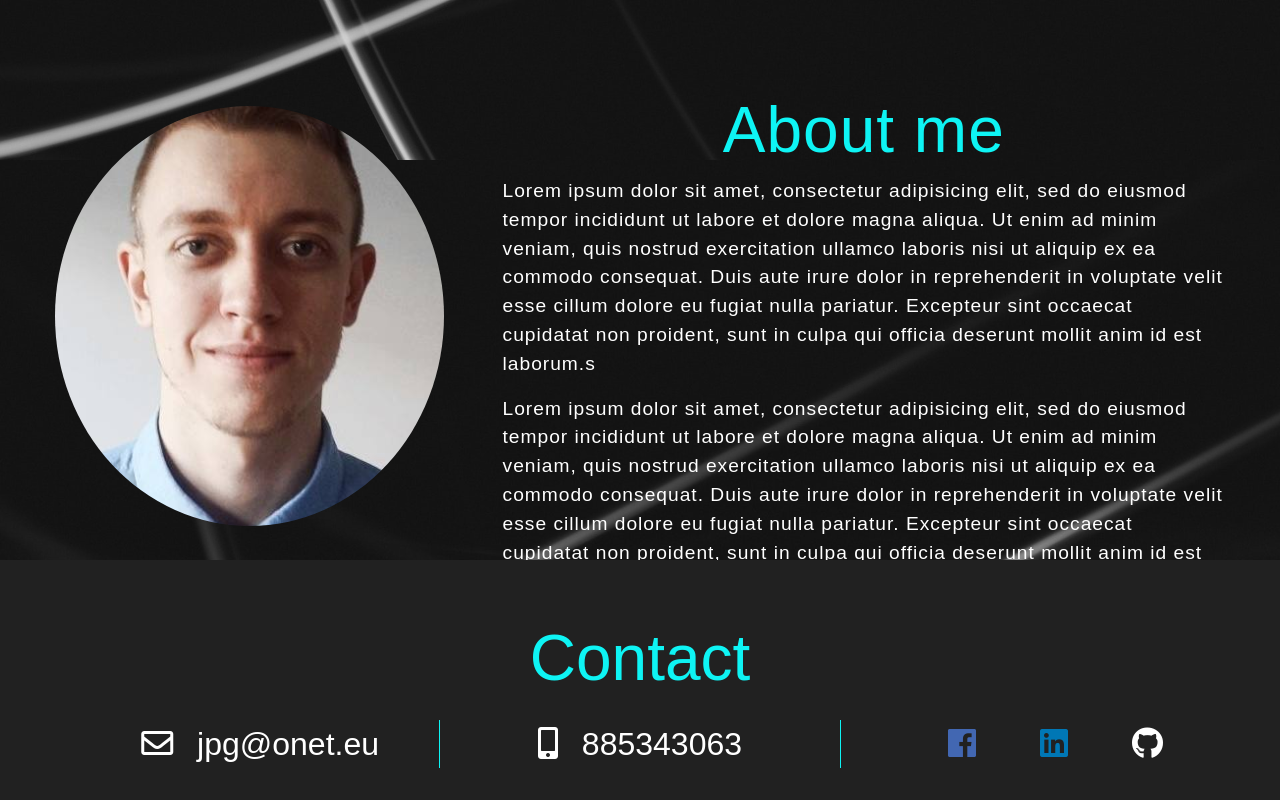
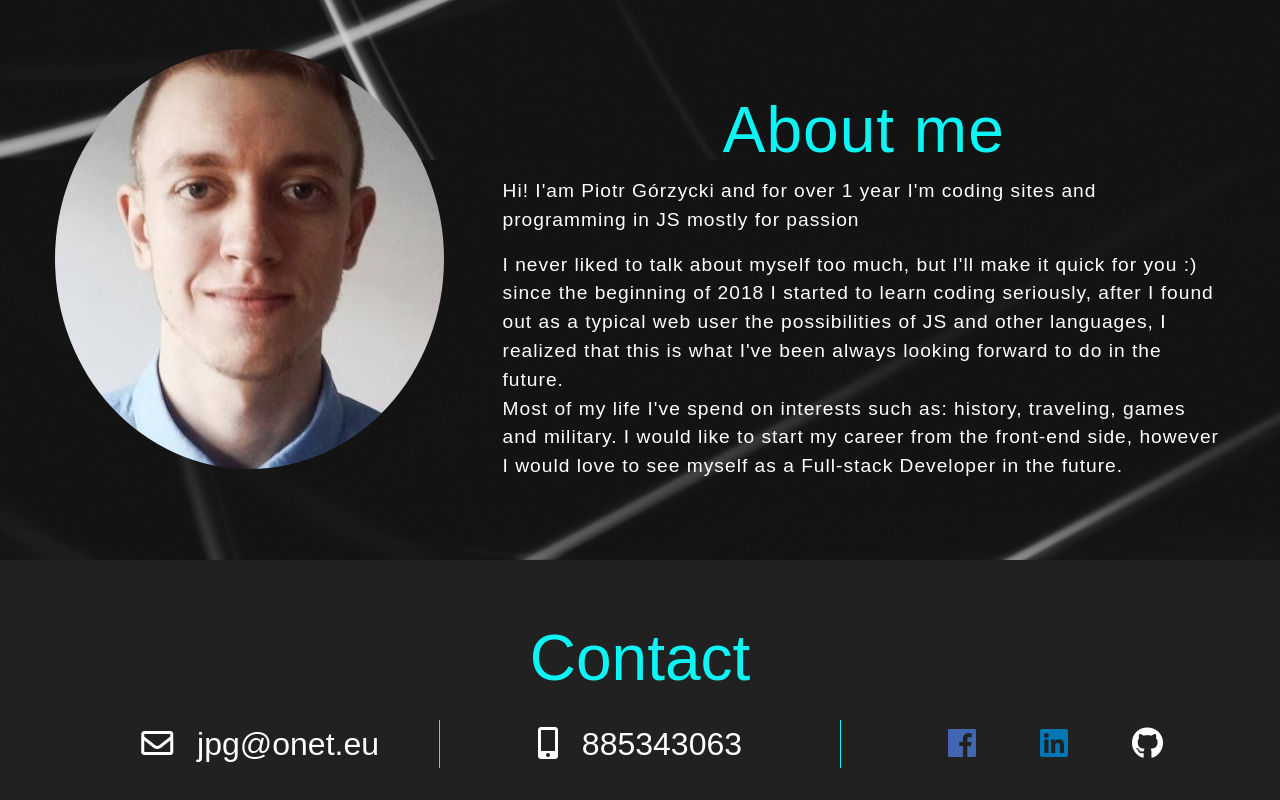
Before and after one commit to pGorzycki/portfolio, a plain HTML site: page index.html in a window 1280 px wide. Shown: the part 2400-3200 px from the top of the page. Drawn offline with nearby package versions, Linux system fonts and the light colour scheme; animation ran at ten frames a second.

Commit message:
about me text

```diff
--- a/index.html
+++ b/index.html
@@ -111,8 +111,12 @@
 			</div>
 			<div class="about-me-info animate animate-right">
 				<h1 class="aboutme-header"> About me </h1>
-				<p> Lorem ipsum dolor sit amet, consectetur adipisicing elit, sed do eiusmod tempor incididunt ut labore et dolore magna aliqua. Ut enim ad minim veniam, quis nostrud exercitation ullamco laboris nisi ut aliquip ex ea commodo consequat. Duis aute irure dolor in reprehenderit in voluptate velit esse cillum dolore eu fugiat nulla pariatur. Excepteur sint occaecat cupidatat non proident, sunt in culpa qui officia deserunt mollit anim id est laborum.s </p>
-				<p> Lorem ipsum dolor sit amet, consectetur adipisicing elit, sed do eiusmod tempor incididunt ut labore et dolore magna aliqua. Ut enim ad minim veniam, quis nostrud exercitation ullamco laboris nisi ut aliquip ex ea commodo consequat. Duis aute irure dolor in reprehenderit in voluptate velit esse cillum dolore eu fugiat nulla pariatur. Excepteur sint occaecat cupidatat non proident, sunt in culpa qui officia deserunt mollit anim id est laborum.s </p>
+				<p> Hi! I'am Piotr Górzycki and for over 1 year I'm coding sites and programming in JS mostly for passion </p>
+				<p> I never liked to talk about myself too much, but I'll make it quick for you :)
+					since the beginning of 2018 I started to learn coding seriously, after I found out as a typical web user the possibilities of JS and other languages, I realized that this is what I've been always looking forward to do in the future.
+					<br>Most of my life I've spend on interests such as: history, traveling, games and military.
+					I would like to start my career from the front-end side, however I would love to see myself as a Full-stack Developer in the future.
+				</p>
 			</div>
 		</div>
 	</section>
```
